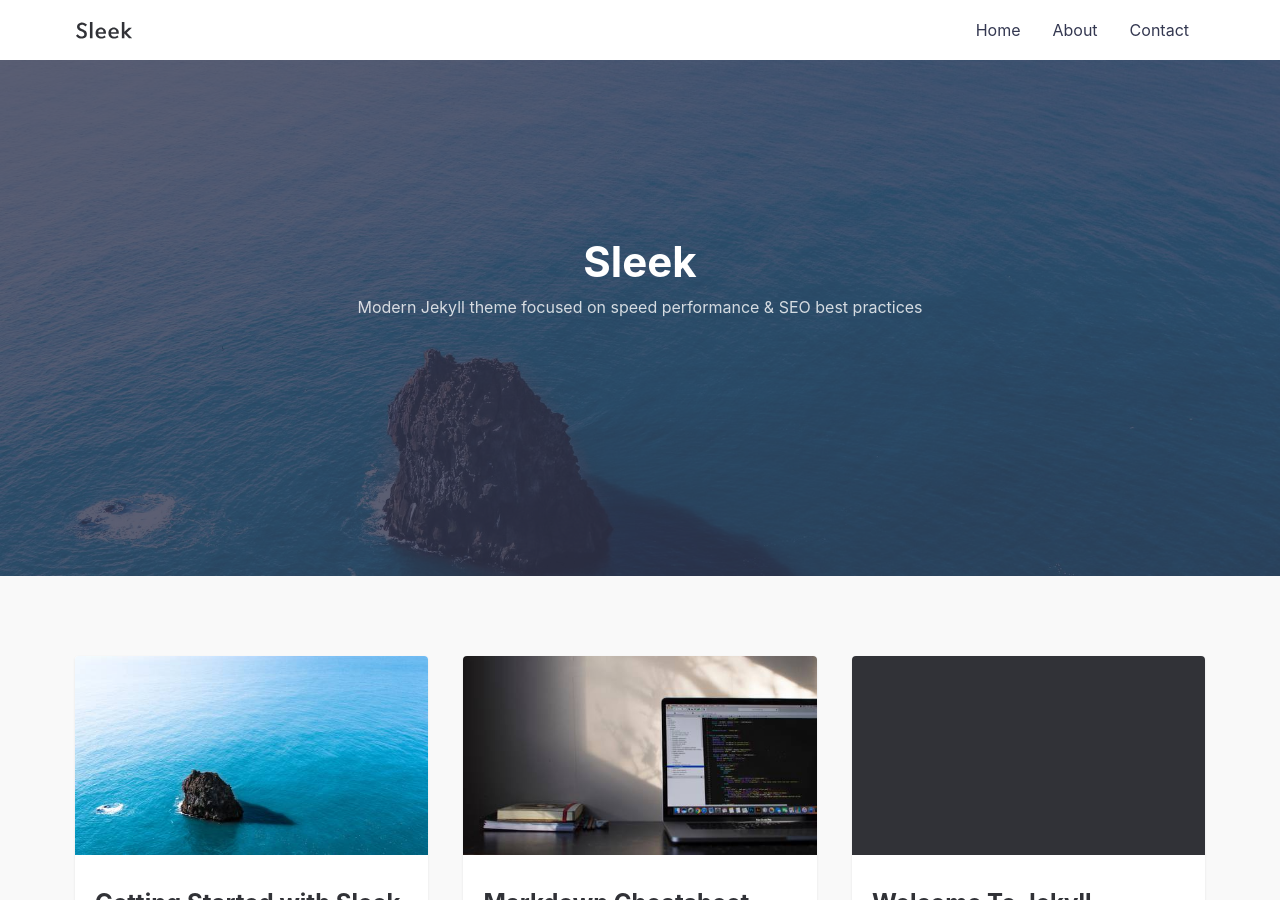
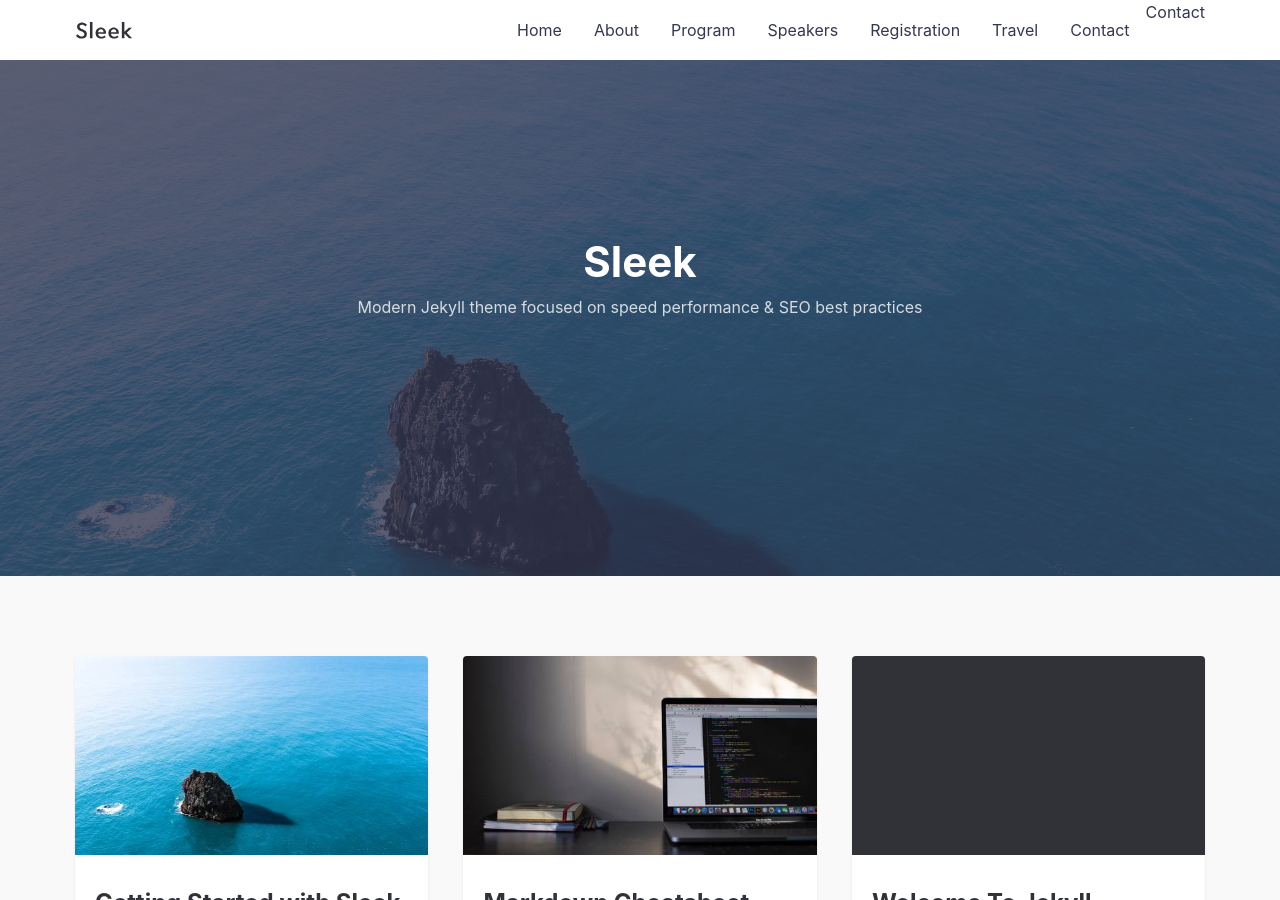
Before and after one commit to UofTStatsci/fmf200.github.io, a Jekyll site: the page built from index.md, in a window 1280 px wide and 900 px high. Built offline with Jekyll 4.4.1, drawn with Linux system fonts in a browser that asks for light colours.

Commit message:
Update header.html

```diff
--- a/_includes/header.html
+++ b/_includes/header.html
@@ -8,9 +8,13 @@
       </a>
       <nav class="header__links">
         <div class="container header__links-wrapper">
-          <a class="header__link" href="{{ '/' | relative_url }}" itemprop="url"><span itemprop="name">Home</span></a>
-          <a class="header__link" href="{{ '/about' | relative_url }}" itemprop="url"><span itemprop="name">About</span></a>
-          <a class="header__link" href="{{ '/contact' | relative_url }}" itemprop="url">
+         <a class="header__link" href="{{ '/' | relative_url }}">Home</a>
+<a class="header__link" href="{{ '/about' | relative_url }}">About</a>
+<a class="header__link" href="{{ '/program' | relative_url }}">Program</a>
+<a class="header__link" href="{{ '/speakers' | relative_url }}">Speakers</a>
+<a class="header__link" href="{{ '/registration' | relative_url }}">Registration</a>
+<a class="header__link" href="{{ '/travel' | relative_url }}">Travel</a>
+<a class="header__link" href="{{ '/contact' | relative_url }}">Contact</a>
             <span itemprop="name">Contact</span>
           </a>
         </div>
```
